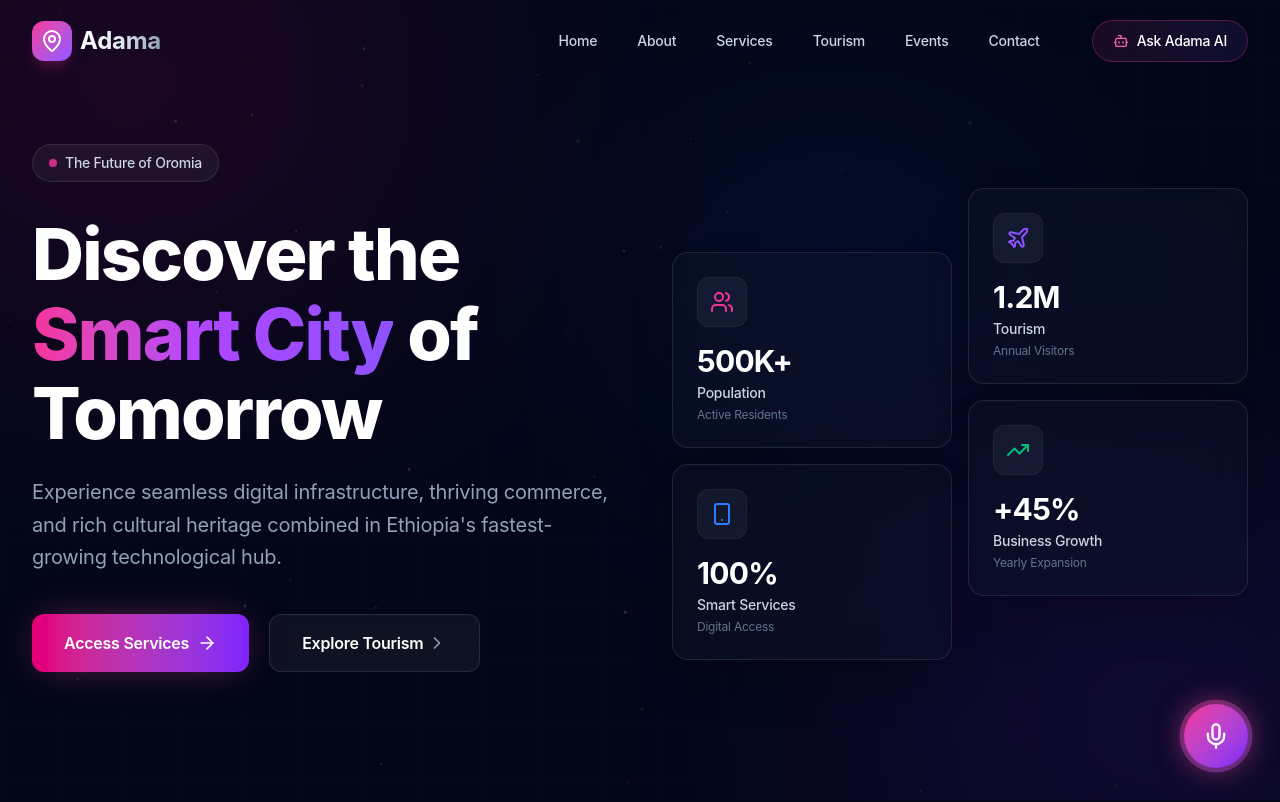
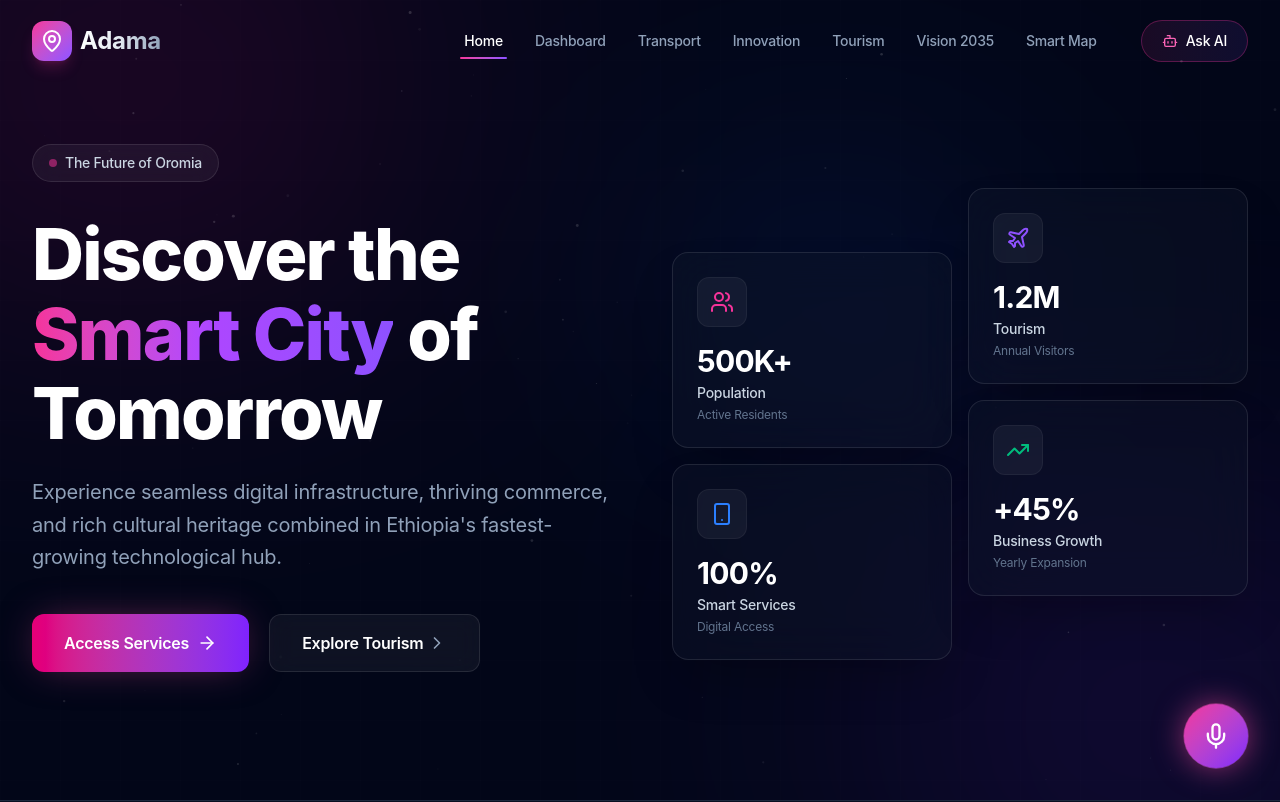
Before and after one commit to gemachistesfaye/Adama-city-website, a React (Vite) app: page / in a window 1280 px wide. Shown: the top 802 px of the page. Built offline with nearby package versions, Linux system fonts and the light colour scheme.

Commit message:
feat: implement responsive Navbar and application routing structure with page transitions

```diff
--- a/src/App.jsx
+++ b/src/App.jsx
@@ -1,66 +1,42 @@
 import { useState } from 'react';
 import { Routes, Route } from 'react-router-dom';
-import { motion, AnimatePresence } from 'framer-motion';
-import Navbar from './components/Navbar';
-import Hero from './sections/Hero';
-import About from './sections/About';
-import Stats from './sections/Stats';
-import Services from './sections/Services';
-import Dashboard from './sections/Dashboard';
-import CommandCenter from './sections/CommandCenter';
-import CityMap from './sections/CityMap';
-import Transportation from './sections/Transportation';
-import Innovation from './sections/Innovation';
-import Vision2035 from './sections/Vision2035';
-import Tourism from './sections/Tourism';
-import Events from './sections/Events';
-import Footer from './components/Footer';
-import VoiceAssistant from './components/VoiceAssistant';
+import { AnimatePresence } from 'framer-motion';
+
+// Pages
+import HomePage from './pages/HomePage';
+import DashboardPage from './pages/DashboardPage';
+import TransportPage from './pages/TransportPage';
+import InnovationPage from './pages/InnovationPage';
+import TourismPage from './pages/TourismPage';
+import Vision2035Page from './pages/Vision2035Page';
+import SmartMapPage from './pages/SmartMapPage';
 import AiPage from './pages/AiPage';
+
+// Components
 import PageLoader from './components/PageLoader';
-
-// Main homepage layout
-const Home = () => (
-  <motion.div
-    initial={{ opacity: 0 }}
-    animate={{ opacity: 1 }}
-    transition={{ duration: 0.8, ease: 'easeOut' }}
-    className="min-h-screen bg-[#020617] text-slate-50 flex flex-col"
-  >
-    <Navbar />
-    <main className="flex-grow">
-      <Hero />
-      <About />
-      <Stats />
-      <Services />
-      <Dashboard />
-      <CommandCenter />
-      <CityMap />
-      <Transportation />
-      <Innovation />
-      <Vision2035 />
-      <Tourism />
-      <Events />
-    </main>
-    <Footer />
-    <VoiceAssistant />
-  </motion.div>
-);
 
 function App() {
   const [loaded, setLoaded] = useState(false);
 
   return (
     <>
-      <AnimatePresence>
+      <AnimatePresence mode="wait">
         {!loaded && <PageLoader key="loader" onComplete={() => setLoaded(true)} />}
       </AnimatePresence>
 
       {loaded && (
-        <Routes>
-          <Route path="/" element={<Home />} />
-          <Route path="/ai-assistant" element={<AiPage />} />
-        </Routes>
+        <AnimatePresence mode="wait">
+          <Routes>
+            <Route path="/" element={<HomePage />} />
+            <Route path="/dashboard" element={<DashboardPage />} />
+            <Route path="/transport" element={<TransportPage />} />
+            <Route path="/innovation" element={<InnovationPage />} />
+            <Route path="/tourism" element={<TourismPage />} />
+            <Route path="/vision-2035" element={<Vision2035Page />} />
+            <Route path="/smart-map" element={<SmartMapPage />} />
+            <Route path="/ai-assistant" element={<AiPage />} />
+          </Routes>
+        </AnimatePresence>
       )}
     </>
   );
--- a/src/components/Navbar.jsx
+++ b/src/components/Navbar.jsx
@@ -1,20 +1,22 @@
 import { useState, useEffect } from 'react';
 import { Menu, X, MapPin, Bot } from 'lucide-react';
-import { Link } from 'react-router-dom';
+import { Link, useLocation } from 'react-router-dom';
 import { motion, AnimatePresence } from 'framer-motion';
 
 const navLinks = [
-  { name: 'Home', href: '#home' },
-  { name: 'About', href: '#about' },
-  { name: 'Services', href: '#services' },
-  { name: 'Tourism', href: '#tourism' },
-  { name: 'Events', href: '#events' },
-  { name: 'Contact', href: '#contact' },
+  { name: 'Home', to: '/' },
+  { name: 'Dashboard', to: '/dashboard' },
+  { name: 'Transport', to: '/transport' },
+  { name: 'Innovation', to: '/innovation' },
+  { name: 'Tourism', to: '/tourism' },
+  { name: 'Vision 2035', to: '/vision-2035' },
+  { name: 'Smart Map', to: '/smart-map' },
 ];
 
 const Navbar = () => {
   const [isOpen, setIsOpen] = useState(false);
   const [scrolled, setScrolled] = useState(false);
+  const location = useLocation();
 
   // Handle scroll effect for glassmorphism
   useEffect(() => {
@@ -29,7 +31,7 @@ const Navbar = () => {
     <nav
       className={`fixed top-0 w-full z-50 transition-all duration-300 ${
         scrolled
-          ? 'bg-slate-950/70 backdrop-blur-lg border-b border-white/10 shadow-lg shadow-black/20 py-3'
+          ? 'bg-slate-950/80 backdrop-blur-xl border-b border-white/10 shadow-lg shadow-black/20 py-3'
           : 'bg-transparent py-5'
       }`}
     >
@@ -37,27 +39,31 @@ const Navbar = () => {
         <div className="flex items-center justify-between">
 
           {/* Logo */}
-          <div className="flex-shrink-0 flex items-center gap-2 cursor-pointer">
-            <div className="p-2 bg-gradient-to-br from-pink-500 to-violet-500 rounded-xl shadow-lg shadow-pink-500/20">
+          <Link to="/" className="flex-shrink-0 flex items-center gap-2 cursor-pointer group">
+            <div className="p-2 bg-gradient-to-br from-pink-500 to-violet-500 rounded-xl shadow-lg shadow-pink-500/20 group-hover:scale-110 transition-transform duration-300">
               <MapPin className="h-6 w-6 text-white" />
             </div>
             <span className="text-2xl font-bold bg-clip-text text-transparent bg-gradient-to-r from-white via-slate-200 to-slate-400">
               Adama
             </span>
-          </div>
+          </Link>
 
           {/* Desktop Navigation */}
-          <div className="hidden md:block">
-            <div className="ml-10 flex items-center space-x-8">
+          <div className="hidden lg:block">
+            <div className="ml-10 flex items-center space-x-6">
               {navLinks.map((link) => (
-                <a
+                <Link
                   key={link.name}
-                  href={link.href}
-                  className="group relative text-slate-300 hover:text-white px-1 py-2 text-sm font-medium transition-colors"
+                  to={link.to}
+                  className={`group relative px-1 py-2 text-sm font-medium transition-colors ${
+                    location.pathname === link.to ? 'text-white' : 'text-slate-400 hover:text-white'
+                  }`}
                 >
                   {link.name}
-                  <span className="absolute left-0 bottom-0 w-0 h-0.5 bg-gradient-to-r from-pink-500 to-violet-500 transition-all duration-300 group-hover:w-full rounded-full"></span>
-                </a>
+                  <span className={`absolute left-0 bottom-0 h-0.5 bg-gradient-to-r from-pink-500 to-violet-500 transition-all duration-300 rounded-full ${
+                    location.pathname === link.to ? 'w-full' : 'w-0 group-hover:w-full'
+                  }`}></span>
+                </Link>
               ))}
 
               <Link
@@ -65,13 +71,13 @@ const Navbar = () => {
                 className="ml-4 flex items-center gap-2 px-5 py-2.5 rounded-full bg-gradient-to-r from-pink-500/10 to-violet-500/10 hover:from-pink-500/20 hover:to-violet-500/20 border border-pink-500/30 hover:border-pink-500/60 text-white text-sm font-medium transition-all duration-300 hover:shadow-[0_0_20px_-5px_rgba(236,72,153,0.4)]"
               >
                 <Bot className="h-4 w-4 text-pink-400" />
-                Ask Adama AI
+                Ask AI
               </Link>
             </div>
           </div>
 
           {/* Mobile menu button */}
-          <div className="md:hidden flex items-center">
+          <div className="lg:hidden flex items-center">
             <button
               onClick={() => setIsOpen(!isOpen)}
               className="inline-flex items-center justify-center p-2 rounded-xl text-slate-300 hover:text-white hover:bg-white/10 focus:outline-none transition-colors border border-transparent hover:border-white/10"
@@ -86,28 +92,29 @@ const Navbar = () => {
       <AnimatePresence>
         {isOpen && (
           <motion.div
-            initial={{ opacity: 0, y: -20 }}
-            animate={{ opacity: 1, y: 0 }}
-            exit={{ opacity: 0, y: -20 }}
-            transition={{ duration: 0.2 }}
-            className="md:hidden absolute top-full left-0 w-full bg-slate-950/95 backdrop-blur-xl border-b border-white/10 shadow-2xl"
+            initial={{ opacity: 0, height: 0 }}
+            animate={{ opacity: 1, height: 'auto' }}
+            exit={{ opacity: 0, height: 0 }}
+            className="lg:hidden absolute top-full left-0 w-full bg-slate-950/95 backdrop-blur-2xl border-b border-white/10 overflow-hidden"
           >
-            <div className="px-4 pt-4 pb-6 space-y-2">
+            <div className="px-4 py-6 space-y-2">
               {navLinks.map((link) => (
-                <a
+                <Link
                   key={link.name}
-                  href={link.href}
+                  to={link.to}
                   onClick={() => setIsOpen(false)}
-                  className="block px-4 py-3 rounded-xl text-base font-medium text-slate-300 hover:text-white hover:bg-white/5 transition-all"
+                  className={`block px-4 py-3 rounded-xl text-base font-medium transition-all ${
+                    location.pathname === link.to ? 'text-white bg-white/5' : 'text-slate-400 hover:text-white hover:bg-white/5'
+                  }`}
                 >
                   {link.name}
-                </a>
+                </Link>
               ))}
-              <div className="pt-4 pb-2 px-4">
+              <div className="pt-4 px-4">
                 <Link
                   to="/ai-assistant"
                   onClick={() => setIsOpen(false)}
-                  className="flex items-center justify-center gap-2 w-full px-6 py-3 rounded-xl bg-gradient-to-r from-pink-500 to-violet-500 text-white text-base font-medium transition-transform active:scale-95 shadow-lg shadow-pink-500/25"
+                  className="flex items-center justify-center gap-2 w-full px-6 py-4 rounded-xl bg-gradient-to-r from-pink-500 to-violet-500 text-white text-base font-medium"
                 >
                   <Bot className="h-5 w-5" />
                   Ask Adama AI
```
